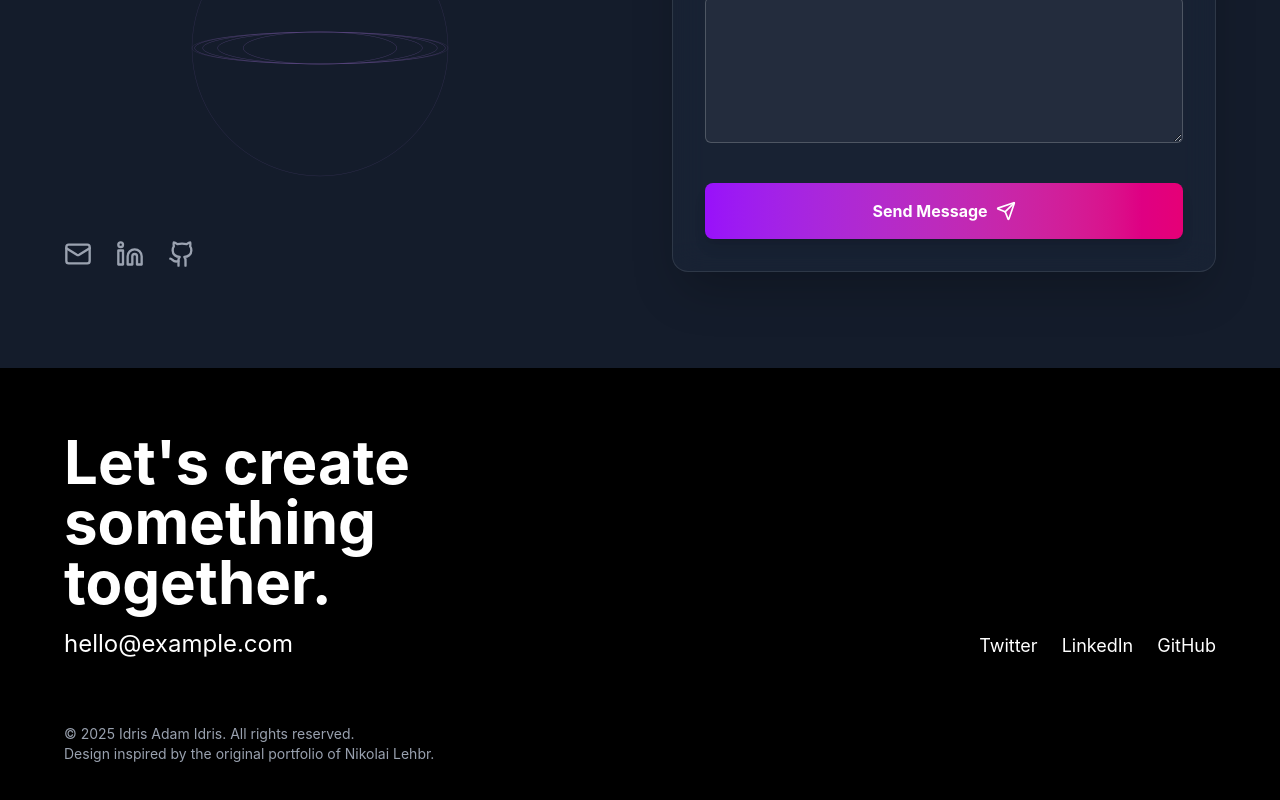
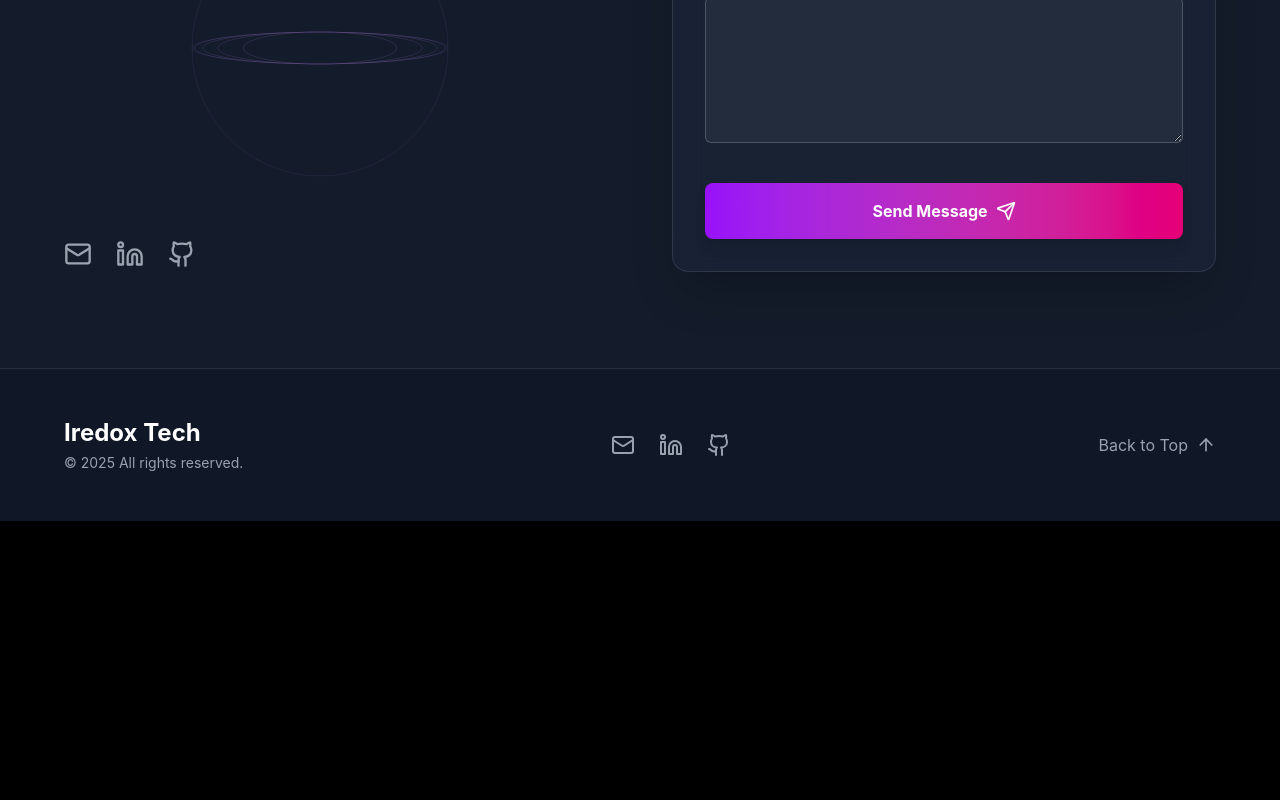
Before and after one commit to iredox10/my-portfolio, a React (Vite) app: page / in a window 1280 px wide. Shown: the part 7378-8178 px from the top of the page. After the commit the page ends 7899 px from the top, so only its background shows below. Built offline with nearby package versions, Linux system fonts and the light colour scheme.

Commit message:
redesign: footer section

```diff
--- a/src/components/Footer.jsx
+++ b/src/components/Footer.jsx
@@ -1,31 +1,68 @@
-
 // src/components/Footer.jsx
 import React from 'react';
+import { motion } from 'framer-motion';
+import { Mail, Linkedin, Github, ArrowUp } from 'lucide-react';
 
 const Footer = () => {
+  const scrollToTop = () => {
+    window.scrollTo({
+      top: 0,
+      behavior: 'smooth'
+    });
+  };
+
   return (
-    <footer className="bg-black text-white p-8 md:p-16">
-      <div className="max-w-7xl mx-auto">
-        <div className="grid grid-cols-1 md:grid-cols-2 gap-8">
-          <div>
-            <h3 className="text-4xl md:text-6xl font-bold">Let's create something together.</h3>
-            <a href="mailto:idreesadam@gmail.com" className="text-xl md:text-2xl mt-4 inline-block hover:italic">hello@example.com</a>
-          </div>
-          <div className="flex md:justify-end items-end">
-            <ul className="flex space-x-6">
-              <li><a href="#" className="text-lg hover:italic">Twitter</a></li>
-              <li><a href="#" className="text-lg hover:italic">LinkedIn</a></li>
-              <li><a href="#" className="text-lg hover:italic">GitHub</a></li>
-            </ul>
-          </div>
+    <footer className="bg-gray-900 text-white py-12 px-8 md:px-16 border-t border-white/10">
+      <div className="max-w-6xl mx-auto flex flex-col md:flex-row justify-between items-center gap-8">
+
+        {/* Left Side: Signature & Copyright */}
+        <div className="text-center md:text-left">
+          <h3 className="text-2xl font-bold text-white">Iredox Tech</h3>
+          <p className="text-sm text-gray-400 mt-1">
+            &copy; {new Date().getFullYear()} All rights reserved.
+          </p>
         </div>
-        <div className="mt-16 text-sm text-gray-400">
-          <p>&copy; {new Date().getFullYear()} Idris Adam Idris. All rights reserved.</p>
-          <p>Design inspired by the original portfolio of <a href="https://www.nikolailehbr.ink/" _blank>Nikolai Lehbr.</a> </p>
+
+        {/* Center: Social Links */}
+        <div className="flex space-x-6">
+          <motion.a
+            href="mailto:idreesadam200@gmail.com"
+            className="text-gray-400 hover:text-purple-400 transition-colors"
+            whileHover={{ y: -3 }}
+          >
+            <Mail size={24} />
+          </motion.a>
+          <motion.a
+            href="#"
+            className="text-gray-400 hover:text-purple-400 transition-colors"
+            whileHover={{ y: -3 }}
+          >
+            <Linkedin size={24} />
+          </motion.a>
+          <motion.a
+            href="#"
+            className="text-gray-400 hover:text-purple-400 transition-colors"
+            whileHover={{ y: -3 }}
+          >
+            <Github size={24} />
+          </motion.a>
         </div>
+
+        {/* Right Side: Back to Top */}
+        <div className="text-center md:text-right">
+          <motion.button
+            onClick={scrollToTop}
+            className="group flex items-center gap-2 text-gray-400 hover:text-white transition-colors"
+            whileHover={{ y: -3 }}
+          >
+            <span>Back to Top</span>
+            <ArrowUp size={20} className="transform group-hover:-translate-y-1 transition-transform" />
+          </motion.button>
+        </div>
+
       </div>
     </footer>
-  )
-}
+  );
+};
 
 export default Footer;
```
